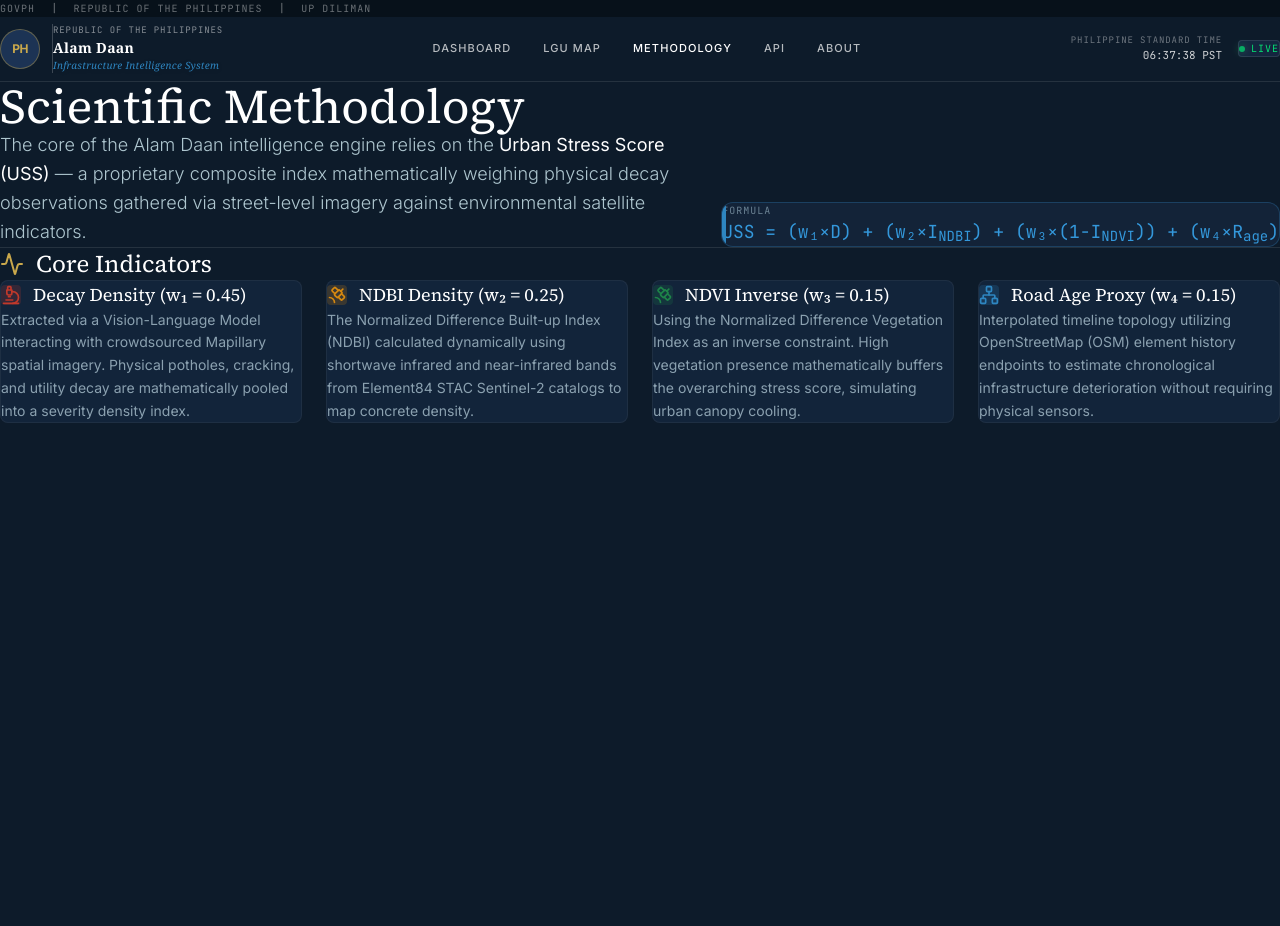
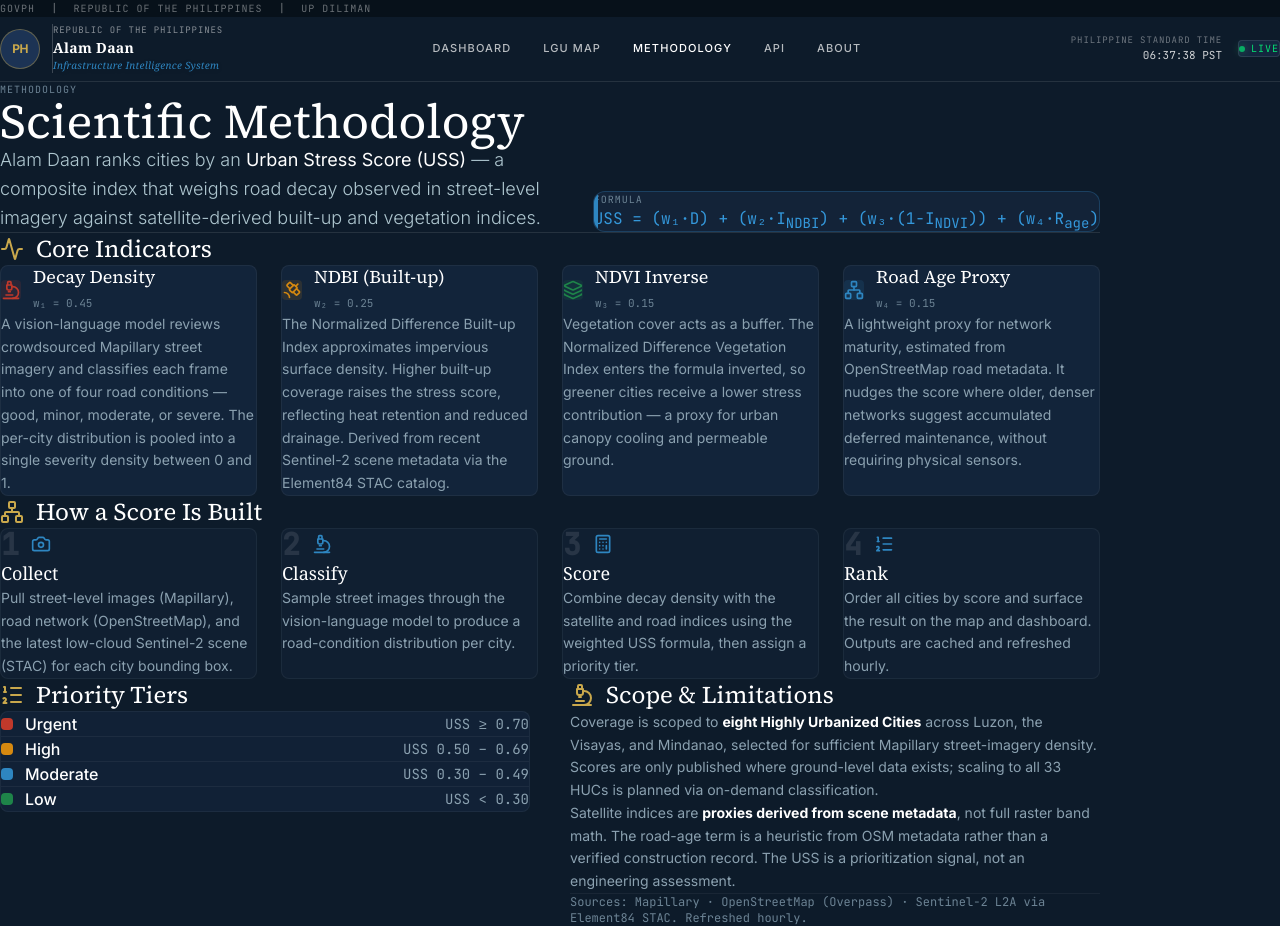
Before and after one commit to OrangeJuice023/Alam-Daan, a Next.js app: page /methodology in a window 1280 px wide. Before the commit the page ends 800 px from the top, so only its background shows below. Built offline with nearby package versions, Linux system fonts and the light colour scheme.

Commit message:
Update page.tsx

```diff
--- a/app/methodology/page.tsx
+++ b/app/methodology/page.tsx
@@ -1,87 +1,128 @@
 import { Header } from '@/components/shared/Header';
-import { Microscope, Satellite, Network, Activity } from 'lucide-react';
+import { Microscope, Satellite, Network, Activity, Camera, Layers, Calculator, ListOrdered } from 'lucide-react';
 
 export const metadata = {
   title: 'Methodology | Alam Daan',
 };
+
+const INDICATORS = [
+  { icon: Microscope, color: '#c0392b', title: 'Decay Density', weight: 'w₁ = 0.45', body: 'A vision-language model reviews crowdsourced Mapillary street imagery and classifies each frame into one of four road conditions — good, minor, moderate, or severe. The per-city distribution is pooled into a single severity density between 0 and 1.' },
+  { icon: Satellite, color: '#d68910', title: 'NDBI (Built-up)', weight: 'w₂ = 0.25', body: 'The Normalized Difference Built-up Index approximates impervious surface density. Higher built-up coverage raises the stress score, reflecting heat retention and reduced drainage. Derived from recent Sentinel-2 scene metadata via the Element84 STAC catalog.' },
+  { icon: Layers, color: '#1e8449', title: 'NDVI Inverse', weight: 'w₃ = 0.15', body: 'Vegetation cover acts as a buffer. The Normalized Difference Vegetation Index enters the formula inverted, so greener cities receive a lower stress contribution — a proxy for urban canopy cooling and permeable ground.' },
+  { icon: Network, color: '#2e86c1', title: 'Road Age Proxy', weight: 'w₄ = 0.15', body: 'A lightweight proxy for network maturity, estimated from OpenStreetMap road metadata. It nudges the score where older, denser networks suggest accumulated deferred maintenance, without requiring physical sensors.' },
+];
+
+const PIPELINE = [
+  { icon: Camera, label: 'Collect', text: 'Pull street-level images (Mapillary), road network (OpenStreetMap), and the latest low-cloud Sentinel-2 scene (STAC) for each city bounding box.' },
+  { icon: Microscope, label: 'Classify', text: 'Sample street images through the vision-language model to produce a road-condition distribution per city.' },
+  { icon: Calculator, label: 'Score', text: 'Combine decay density with the satellite and road indices using the weighted USS formula, then assign a priority tier.' },
+  { icon: ListOrdered, label: 'Rank', text: 'Order all cities by score and surface the result on the map and dashboard. Outputs are cached and refreshed hourly.' },
+];
+
+const TIERS = [
+  { tier: 'Urgent', range: '≥ 0.70', color: '#c0392b' },
+  { tier: 'High', range: '0.50 – 0.69', color: '#d68910' },
+  { tier: 'Moderate', range: '0.30 – 0.49', color: '#2e86c1' },
+  { tier: 'Low', range: '< 0.30', color: '#1e8449' },
+];
 
 export default function MethodologyPage() {
   return (
     <>
       <Header />
       <main className="flex-1 overflow-y-auto w-full px-6 py-12 md:px-12 md:py-16 relative">
-        <div className="w-full max-w-[1400px] mx-auto">
-          <div className="mb-12 border-b border-white/10 pb-8 flex flex-col md:flex-row justify-between md:items-end gap-6">
+        <div className="w-full max-w-[1100px] mx-auto">
+
+          <div className="mb-14 border-b border-white/10 pb-10 flex flex-col md:flex-row justify-between md:items-end gap-6">
             <div className="max-w-3xl">
+              <div className="text-[10px] text-[#6c8394] font-mono tracking-widest uppercase mb-3">Methodology</div>
               <h1 className="text-4xl md:text-5xl font-serif text-white mb-4">Scientific Methodology</h1>
               <p className="text-[#aec6cf] text-lg font-light leading-relaxed">
-                The core of the Alam Daan intelligence engine relies on the <strong className="text-white">Urban Stress Score (USS)</strong> — a proprietary composite index mathematically weighing physical decay observations gathered via street-level imagery against environmental satellite indicators.
+                Alam Daan ranks cities by an <strong className="text-white">Urban Stress Score (USS)</strong> — a composite index that weighs road decay observed in street-level imagery against satellite-derived built-up and vegetation indices.
               </p>
             </div>
-
             <div className="bg-[#132338] border border-[#2e86c1]/30 rounded-xl p-6 relative overflow-hidden shadow-card shrink-0">
               <div className="absolute top-0 left-0 w-1 h-full bg-[#2e86c1]" />
               <div className="text-[10px] text-[#6c8394] font-mono tracking-widest uppercase mb-2">Formula</div>
-              <code className="block font-mono text-lg text-[#3498db]">
-                USS = (w₁×D) + (w₂×I<sub className="text-sm">NDBI</sub>) + (w₃×(1-I<sub className="text-sm">NDVI</sub>)) + (w₄×R<sub className="text-sm">age</sub>)
+              <code className="block font-mono text-base text-[#3498db] whitespace-nowrap">
+                USS = (w₁·D) + (w₂·I<sub className="text-sm">NDBI</sub>) + (w₃·(1−I<sub className="text-sm">NDVI</sub>)) + (w₄·R<sub className="text-sm">age</sub>)
               </code>
             </div>
           </div>
 
-          <h3 className="text-2xl font-serif text-white mb-6 flex items-center gap-3">
-            <Activity className="text-[#c9a84c] w-6 h-6" />
-            Core Indicators
-          </h3>
+          <section className="mb-16">
+            <h2 className="text-2xl font-serif text-white mb-6 flex items-center gap-3">
+              <Activity className="text-[#c9a84c] w-6 h-6" />
+              Core Indicators
+            </h2>
+            <div className="grid grid-cols-1 md:grid-cols-2 lg:grid-cols-4 gap-6">
+              {INDICATORS.map(({ icon: Icon, color, title, weight, body }) => (
+                <div key={title} className="bg-[#1c3354]/40 border border-white/5 p-6 rounded-lg hover:bg-[#1c3354]/60 transition-colors flex flex-col">
+                  <div className="flex items-center gap-3 mb-4">
+                    <div className="p-2 rounded shrink-0" style={{ backgroundColor: `${color}22`, color }}>
+                      <Icon className="w-5 h-5" />
+                    </div>
+                    <div>
+                      <h3 className="font-serif text-lg text-white leading-tight">{title}</h3>
+                      <span className="font-mono text-[11px] text-[#6c8394]">{weight}</span>
+                    </div>
+                  </div>
+                  <p className="text-sm text-[#8ba1b0] leading-relaxed">{body}</p>
+                </div>
+              ))}
+            </div>
+          </section>
 
-          <div className="grid grid-cols-1 md:grid-cols-2 lg:grid-cols-4 gap-6">
-            <div className="bg-[#1c3354]/40 border border-white/5 p-6 rounded-lg hover:bg-[#1c3354]/60 transition-colors">
-              <div className="flex items-center gap-3 mb-4">
-                <div className="p-2 bg-[#c0392b]/20 rounded text-[#c0392b]">
-                  <Microscope className="w-5 h-5" />
+          <section className="mb-16">
+            <h2 className="text-2xl font-serif text-white mb-6 flex items-center gap-3">
+              <Network className="text-[#c9a84c] w-6 h-6" />
+              How a Score Is Built
+            </h2>
+            <div className="grid grid-cols-1 sm:grid-cols-2 lg:grid-cols-4 gap-6">
+              {PIPELINE.map(({ icon: Icon, label, text }, i) => (
+                <div key={label} className="relative bg-[#132338]/60 border border-white/5 rounded-lg p-6">
+                  <div className="flex items-center gap-3 mb-3">
+                    <span className="font-mono text-3xl text-white/10 font-bold leading-none">{i + 1}</span>
+                    <Icon className="w-5 h-5 text-[#2e86c1]" />
+                  </div>
+                  <div className="font-serif text-white text-lg mb-1">{label}</div>
+                  <p className="text-sm text-[#8ba1b0] leading-relaxed">{text}</p>
                 </div>
-                <h4 className="font-serif text-lg text-white">Decay Density (w₁ = 0.45)</h4>
+              ))}
+            </div>
+          </section>
+
+          <section className="grid grid-cols-1 lg:grid-cols-2 gap-10">
+            <div>
+              <h2 className="text-2xl font-serif text-white mb-6 flex items-center gap-3">
+                <ListOrdered className="text-[#c9a84c] w-6 h-6" />
+                Priority Tiers
+              </h2>
+              <div className="bg-[#1c3354]/30 border border-white/5 rounded-lg divide-y divide-white/5">
+                {TIERS.map(({ tier, range, color }) => (
+                  <div key={tier} className="flex items-center justify-between px-5 py-4">
+                    <div className="flex items-center gap-3">
+                      <span className="w-3 h-3 rounded-sm" style={{ backgroundColor: color }} />
+                      <span className="text-white font-medium">{tier}</span>
+                    </div>
+                    <span className="font-mono text-sm text-[#8ba1b0]">USS {range}</span>
+                  </div>
+                ))}
               </div>
-              <p className="text-sm text-[#8ba1b0] leading-relaxed">
-                Extracted via a Vision-Language Model interacting with crowdsourced Mapillary spatial imagery. Physical potholes, cracking, and utility decay are mathematically pooled into a severity density index.
-              </p>
             </div>
+            <div>
+              <h2 className="text-2xl font-serif text-white mb-6 flex items-center gap-3">
+                <Microscope className="text-[#c9a84c] w-6 h-6" />
+                Scope &amp; Limitations
+              </h2>
+              <div className="space-y-4 text-sm text-[#8ba1b0] leading-relaxed">
+                <p>Coverage is scoped to <strong className="text-white">eight Highly Urbanized Cities</strong> across Luzon, the Visayas, and Mindanao, selected for sufficient Mapillary street-imagery density. Scores are only published where ground-level data exists; scaling to all 33 HUCs is planned via on-demand classification.</p>
+                <p>Satellite indices are <strong className="text-white">proxies derived from scene metadata</strong>, not full raster band math. The road-age term is a heuristic from OSM metadata rather than a verified construction record. The USS is a prioritization signal, not an engineering assessment.</p>
+                <p className="text-[#6c8394] font-mono text-xs pt-2 border-t border-white/5">Sources: Mapillary · OpenStreetMap (Overpass) · Sentinel-2 L2A via Element84 STAC. Refreshed hourly.</p>
+              </div>
+            </div>
+          </section>
 
-            <div className="bg-[#1c3354]/40 border border-white/5 p-6 rounded-lg hover:bg-[#1c3354]/60 transition-colors">
-              <div className="flex items-center gap-3 mb-4">
-                <div className="p-2 bg-[#d68910]/20 rounded text-[#d68910]">
-                  <Satellite className="w-5 h-5" />
-                </div>
-                <h4 className="font-serif text-lg text-white">NDBI Density (w₂ = 0.25)</h4>
-              </div>
-              <p className="text-sm text-[#8ba1b0] leading-relaxed">
-                The Normalized Difference Built-up Index (NDBI) calculated dynamically using shortwave infrared and near-infrared bands from Element84 STAC Sentinel-2 catalogs to map concrete density.
-              </p>
-            </div>
-
-            <div className="bg-[#1c3354]/40 border border-white/5 p-6 rounded-lg hover:bg-[#1c3354]/60 transition-colors">
-              <div className="flex items-center gap-3 mb-4">
-                <div className="p-2 bg-[#1e8449]/20 rounded text-[#1e8449]">
-                  <Satellite className="w-5 h-5" />
-                </div>
-                <h4 className="font-serif text-lg text-white">NDVI Inverse (w₃ = 0.15)</h4>
-              </div>
-              <p className="text-sm text-[#8ba1b0] leading-relaxed">
-                Using the Normalized Difference Vegetation Index as an inverse constraint. High vegetation presence mathematically buffers the overarching stress score, simulating urban canopy cooling.
-              </p>
-            </div>
-
-            <div className="bg-[#1c3354]/40 border border-white/5 p-6 rounded-lg hover:bg-[#1c3354]/60 transition-colors">
-              <div className="flex items-center gap-3 mb-4">
-                <div className="p-2 bg-[#2e86c1]/20 rounded text-[#2e86c1]">
-                  <Network className="w-5 h-5" />
-                </div>
-                <h4 className="font-serif text-lg text-white">Road Age Proxy (w₄ = 0.15)</h4>
-              </div>
-              <p className="text-sm text-[#8ba1b0] leading-relaxed">
-                Interpolated timeline topology utilizing OpenStreetMap (OSM) element history endpoints to estimate chronological infrastructure deterioration without requiring physical sensors.
-              </p>
-            </div>
-          </div>
         </div>
       </main>
     </>
```
